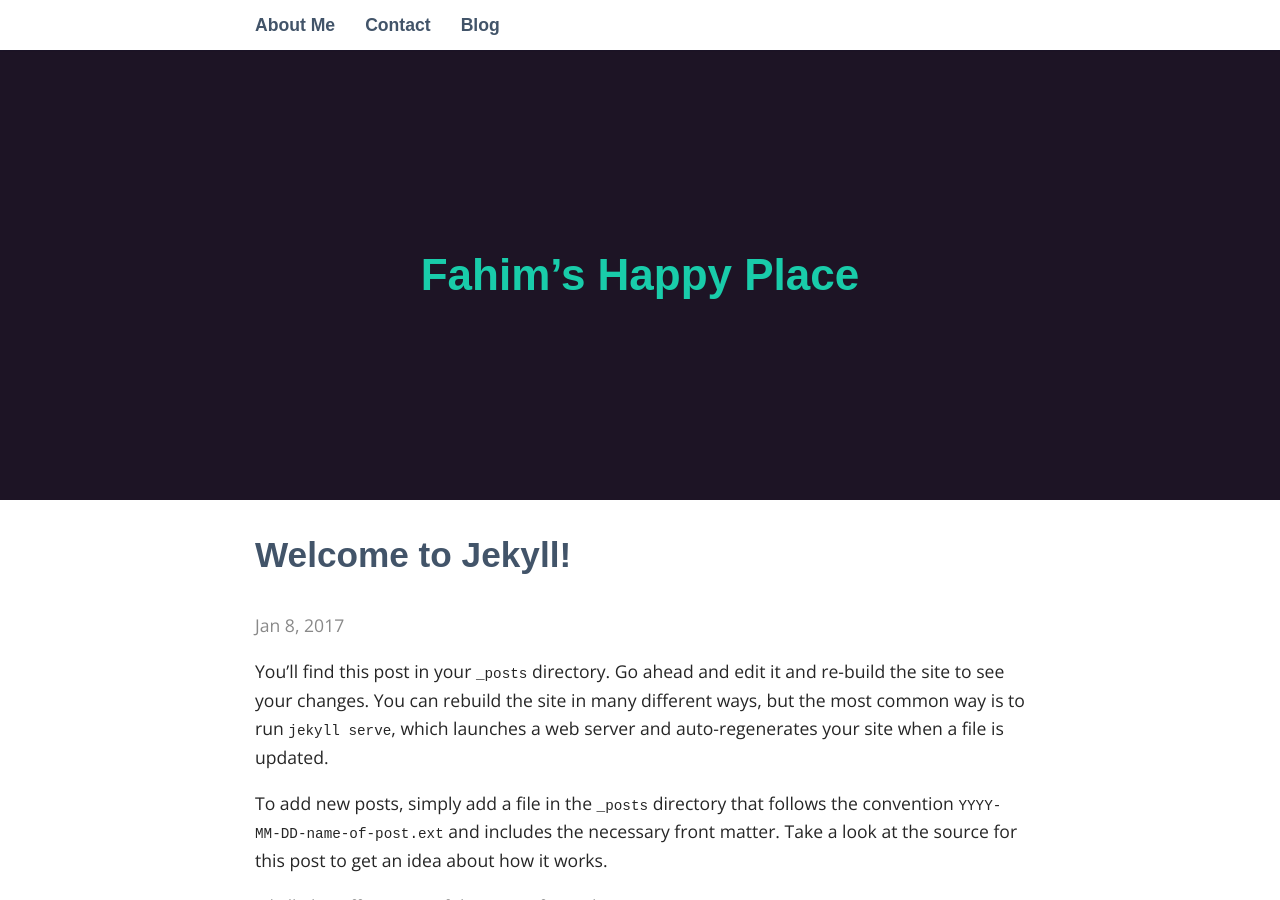
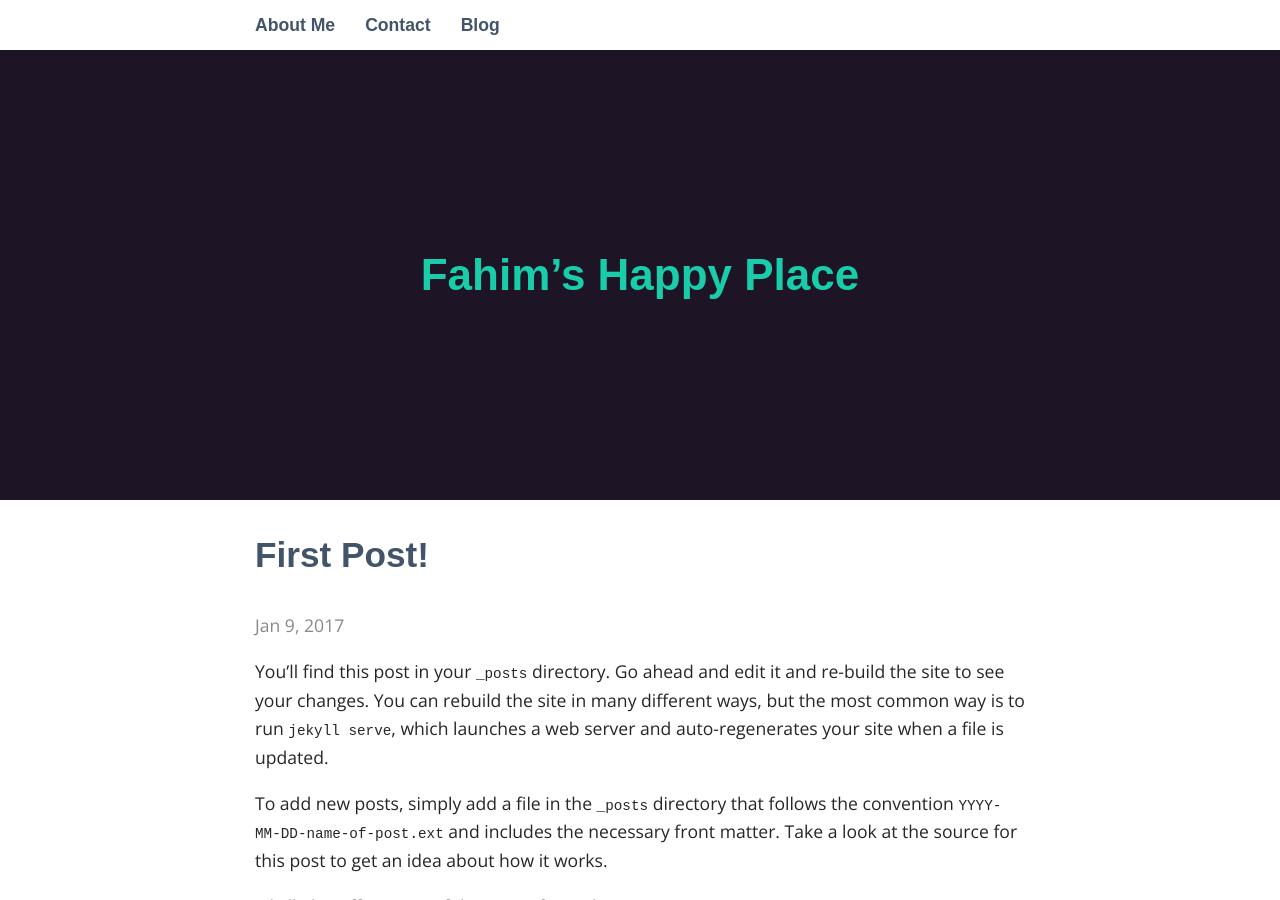
Before and after one commit to i3p9/blog, a Jekyll site: the page built from _posts/2017-01-10-first-post.markdown, in a window 1280 px wide and 900 px high. Built offline with Jekyll 4.4.1, drawn with Linux system fonts in a browser that asks for light colours; some web fonts are replaced.

Commit message:
first post commit

```diff
--- a/_posts/2017-01-09-welcome-to-jekyll.markdown
+++ b/_posts/2017-01-10-first-post.markdown
@@ -1,8 +1,8 @@
 ---
 layout: post
-title:  "Welcome to Jekyll!"
-date:   2017-01-09 02:06:22 +0600
-categories: jekyll update
+title:  "First Post!"
+date:   2017-01-10 06:10:22 +0700
+categories: others
 ---
 You’ll find this post in your `_posts` directory. Go ahead and edit it and re-build the site to see your changes. You can rebuild the site in many different ways, but the most common way is to run `jekyll serve`, which launches a web server and auto-regenerates your site when a file is updated.
 
```
